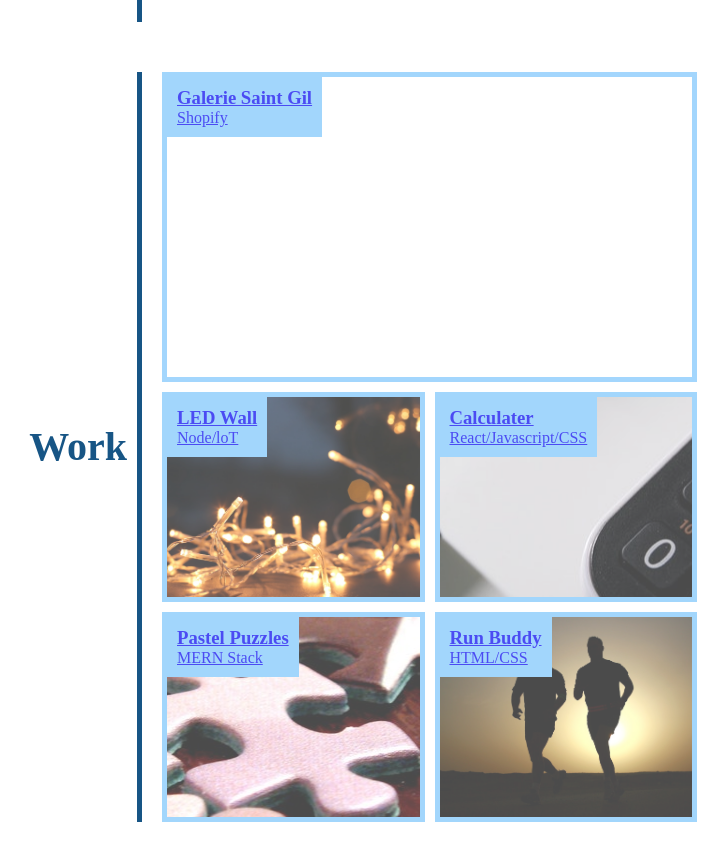
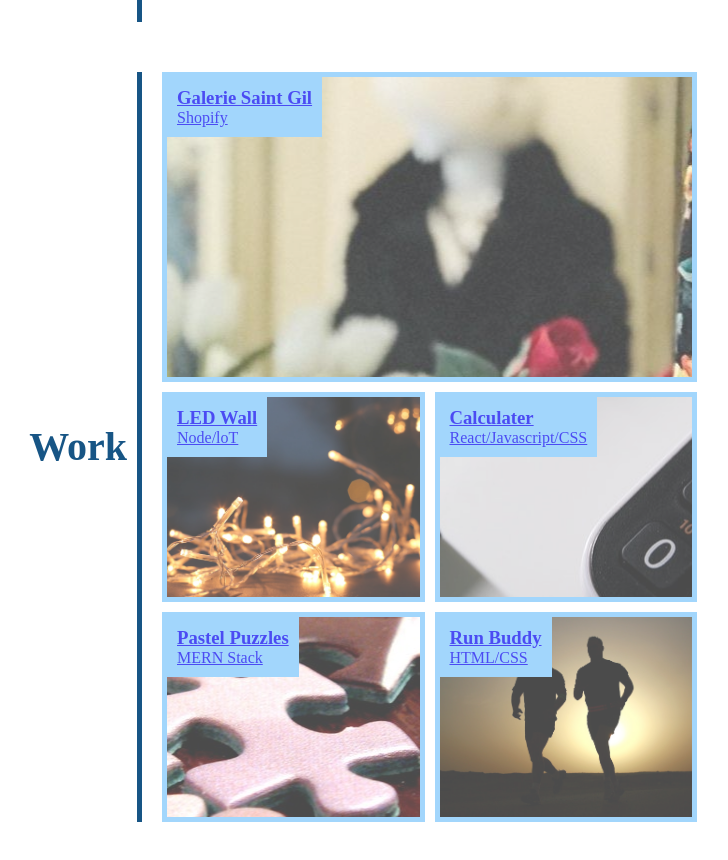
Before and after one commit to yyb613/portfolio, a plain HTML site: page index.html in a window 1280 px wide. Shown: the part 1099-1959 px from the top of the page, without its empty margins (273-1001 px from the left). Drawn offline with Linux system fonts and the light colour scheme; the site is published under a folder, as on GitHub Pages, so addresses that start at the root find nothing.

Commit message:
fixed background-image urls (finally!)

```diff
--- a/assets/css/style.css
+++ b/assets/css/style.css
@@ -171,7 +171,7 @@ h3 {
     width: 100%;
     height: 300px;
     margin-right: 10px;
-    background-image: url('/assets/images/galerie-saint-gil.jpg');
+    background-image: url('../images/galerie-saint-gil.jpg');
     background-repeat: no-repeat;
     background-position: center;
     opacity: 0.7;
```
